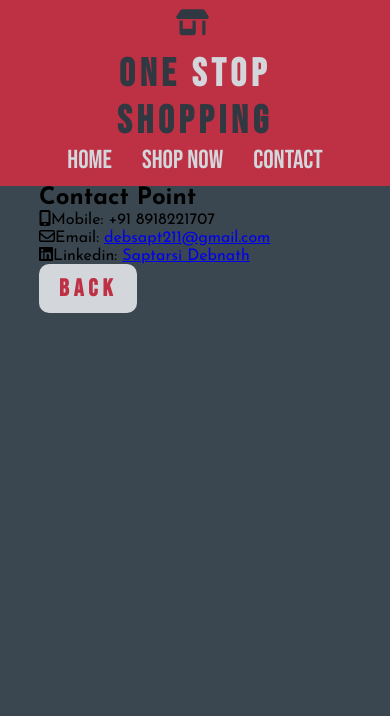
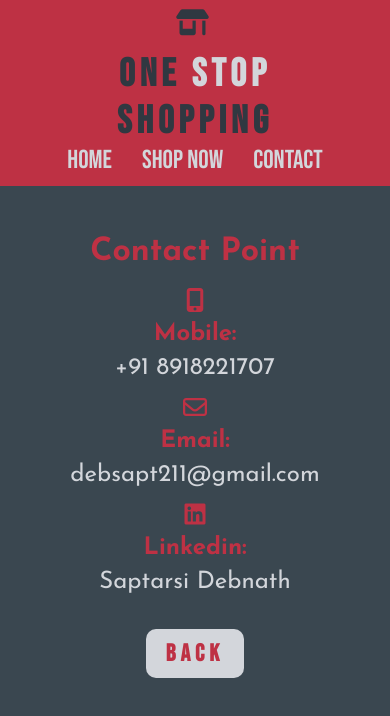
Before and after one commit to saptarsidebnath98/Project-Shopping-Cart, a React (Vite) app: page /#/contacts in a window 390 px wide. Shown: the top 716 px of the page. Built offline with nearby package versions, Linux system fonts and the light colour scheme.

Commit message:
contact page fix

```diff
--- a/src/components/contacts/ContactsPage.jsx
+++ b/src/components/contacts/ContactsPage.jsx
@@ -2,7 +2,7 @@ import LinkButton from "../LinkButton";
 
 const Contacts = () => {
   return (
-    <section className="Contacts">
+    <section className="contacts">
     <div className="container contacts-container">
       <h1>Contact Point</h1>
       <ul className="contact-list">
--- a/src/index.css
+++ b/src/index.css
@@ -205,6 +205,7 @@ ul{
     width: 200px;
 }
 
+/* PAGES */
 /* Error Page */
 .errorDiv{
     padding: 100px 10px;
@@ -224,6 +225,40 @@ ul{
 .errorDiv>p{
     color: #d3d6db;
     line-height: 30px;
+}
+
+/* contact-page */
+.contacts{
+    padding: 50px 10px;
+}
+.contacts-container{
+    display: flex;
+    flex-direction: column;
+    gap: 40px;
+    color: #d3d6db;
+}
+.contacts-container>h1{
+    color: #be3144;
+}
+
+.contact-list{
+    font-size: 1.5em;
+}
+.contact-items{
+    margin-bottom: 15px;
+    display: flex;
+    gap: 10px;
+}
+.contact-items>i{
+    color: #be3144;
+}
+.contact-points{
+    color: #be3144;
+    font-weight: 700;
+}
+.contact-links{
+    text-decoration: none;
+    color: #d3d6db;
 }
 
 @media (max-width: 600px){
@@ -282,4 +317,19 @@ ul{
     .footer-list{
         flex-direction: column;
     }
+
+    /* Contact-page */
+    .contacts-container{
+        text-align: center;
+        gap: 20px;
+    }
+    .contacts-container>h1{
+        font-size: 2rem;
+    }
+    .contact-list{
+        gap: 20px;
+    }
+    .contact-items{
+        flex-direction: column;
+    }
 }
```
